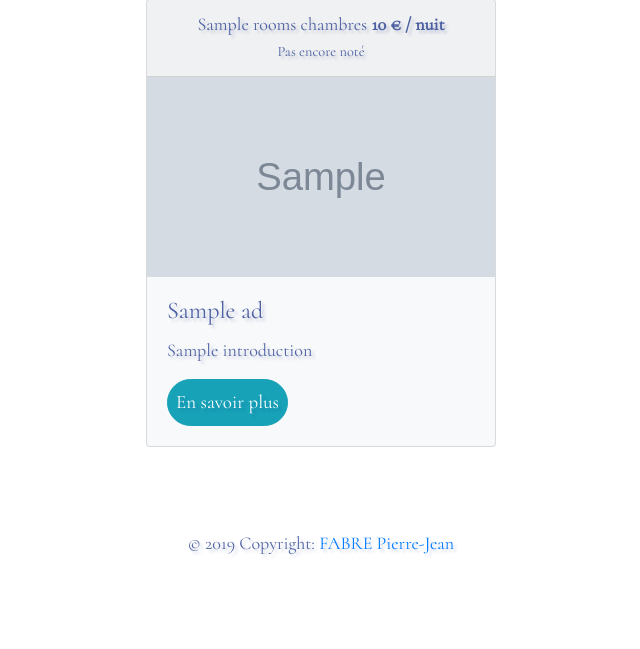
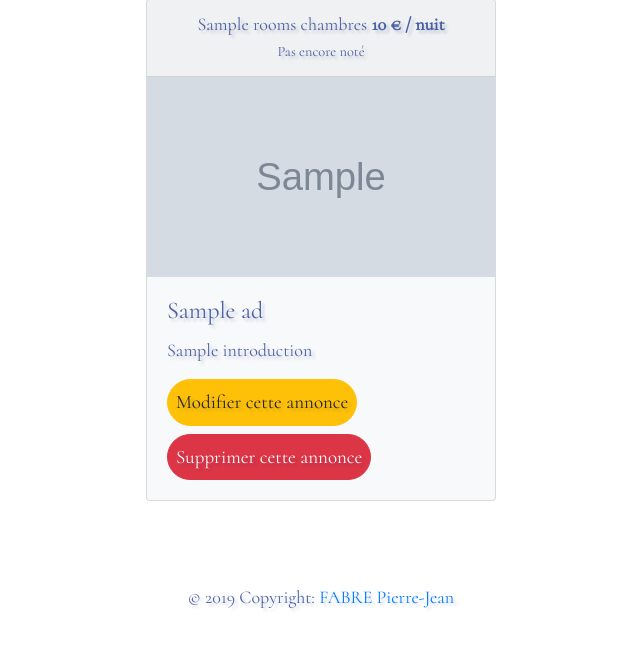
Before and after one commit to Fabre-Pierre-jean/MeetNRent, a Symfony app: template templates/ad/index.html.twig in a window 1280 px wide. Shown: the part 84-733 px from the top of the page, without its empty margins (319-959 px from the left). Run offline with Twig, Linux system fonts and the light colour scheme; the template is opened without the code that fills it: most values are stand-ins (such as "Sample title", 1, 10 or a date in 2020); grey boxes marked "Sample" are stand-in pictures; some libraries are stand-ins or nearby versions.

Commit message:
mise a jour

```diff
--- a/src/Entity/User.php
+++ b/src/Entity/User.php
@@ -87,6 +87,8 @@ class User implements UserInterface
 
     /**
      * @ORM\Column(type="string", length=255)
+     *
+     * @Assert\Length(min=8, minMessage="Votre mot de passe doit faire {{ limit }} caractères minimum")
      */
     private $passwordHash;
 
--- a/templates/ad/show.html.twig
+++ b/templates/ad/show.html.twig
@@ -18,7 +18,8 @@
         <a href="#" class="btn btn-primary">Réserver</a>
         {% endif %}
         {% if user.id is same as(ad.author.id) %}
-           <a href="{{ path('ad_delete', {'slug' : ad.slug}) }}" class="btn btn-danger">Supprimer cette annonce</a>
+            <a href="{{ path('ads_edit', {'slug' : ad.slug}) }}" class="btn btn-warning">Modifier cette annonce</a>
+            <a href="{{ path('ad_delete', {'slug' : ad.slug}) }}" class="btn btn-danger">Supprimer cette annonce</a>
         {% endif %}
     </div>
 </div>
--- a/templates/include/_ad.html.twig
+++ b/templates/include/_ad.html.twig
@@ -22,7 +22,13 @@
                 {{ ad.introduction }}
             </p>
 
-            <a href="{{ url }}" class="btn btn-info">En savoir plus</a>
+            {% if user.id is not same as(ad.author.id) %}
+                <a href="{{ url }}" class="btn btn-info">En savoir plus</a>
+            {% endif %}
+            {% if user.id is same as(ad.author.id) %}
+                <a href="{{ path('ads_edit', {'slug' : ad.slug}) }}" class="btn btn-warning mb-2">Modifier cette annonce</a>
+                <a href="{{ path('ad_delete', {'slug' : ad.slug}) }}" class="btn btn-danger">Supprimer cette annonce</a>
+            {% endif %}
         </div>
     </div>
 
--- a/templates/include/_login.html.twig
+++ b/templates/include/_login.html.twig
@@ -24,6 +24,8 @@
                         <div class="form-group">
                             <button type="submit" class="btn btn-success">Connexion</button>
                         </div>
+                        <input type="checkbox" id="remember_me" name="_remember_me" checked>
+                        <label for="remember_me">Se souvenir de moi</label>
                     </form>
                 </div>
             </div>
--- a/templates/user/index.html.twig
+++ b/templates/user/index.html.twig
@@ -65,10 +65,12 @@
                                 {% if user_connected is not defined %}
                                     {% if user is same as(ad.author) %}
 <!-------------------------------------------------- Button trigger modal --------------------------------------------------------------------------->
+                                        <a href="{{ path('ads_edit', {'slug' : ad.slug}) }}" class="btn btn-warning mb-2">Modifier cette annonce</a>
                                         <button type="button" class="btn btn-danger" data-toggle="modal" data-target="#exampleModal">
                                             Supprimer cette annonce
                                         </button>
-<!-------------------------------------------------- Modal --------------------------------------------------------------------------->
+
+                                        <!-------------------------------------------------- Modal --------------------------------------------------------------------------->
                                         <div class="modal fade " id="exampleModal" tabindex="-1" role="dialog" aria-labelledby="exampleModalLabel" aria-hidden="true">
                                             <div class="modal-dialog" role="document">
                                                 <div class="modal-content bg-bark">
```
Also changed, not shown: src/Controller/AdController.php (+8 -1 lines), 1 other file.
